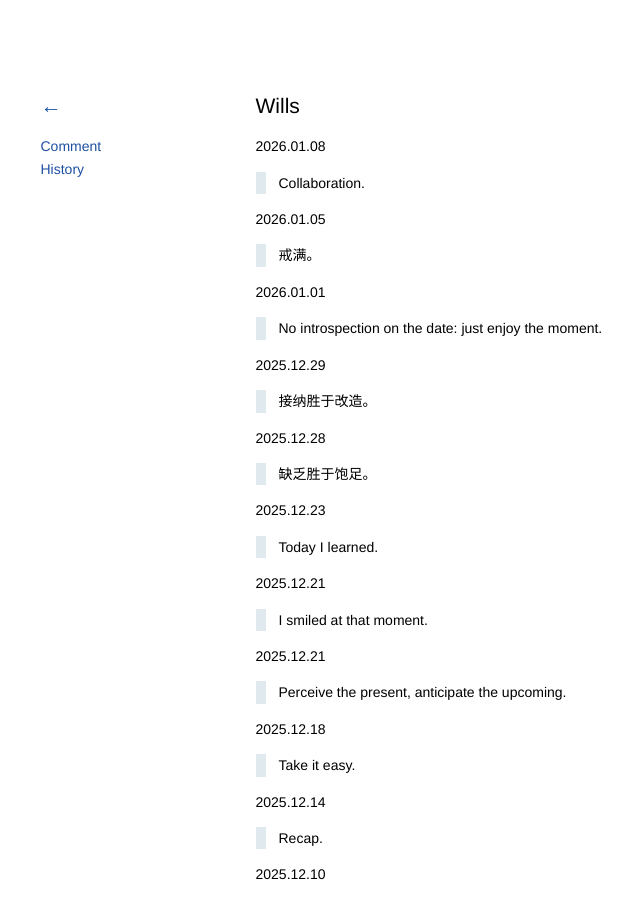
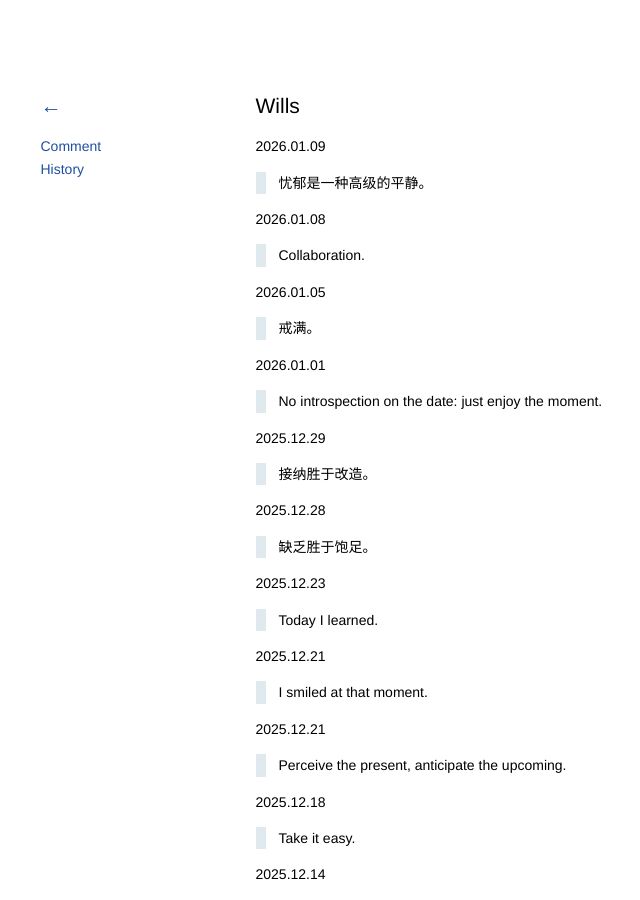
Before and after one commit to kidlj/awei, a Jekyll site: the page built from _wiki/wills.md, in a window 1280 px wide and 900 px high. Shown: the whole window, without its empty margins (92-732 px from the left). Built offline with Jekyll 4.4.1, drawn with Linux system fonts in a browser that asks for light colours.

Commit message:
update wills

```diff
--- a/_wiki/wills.md
+++ b/_wiki/wills.md
@@ -1,6 +1,10 @@
 ---
 title: Wills
 ---
+
+2026.01.09
+
+> 忧郁是一种高级的平静。
 
 2026.01.08
 
```
